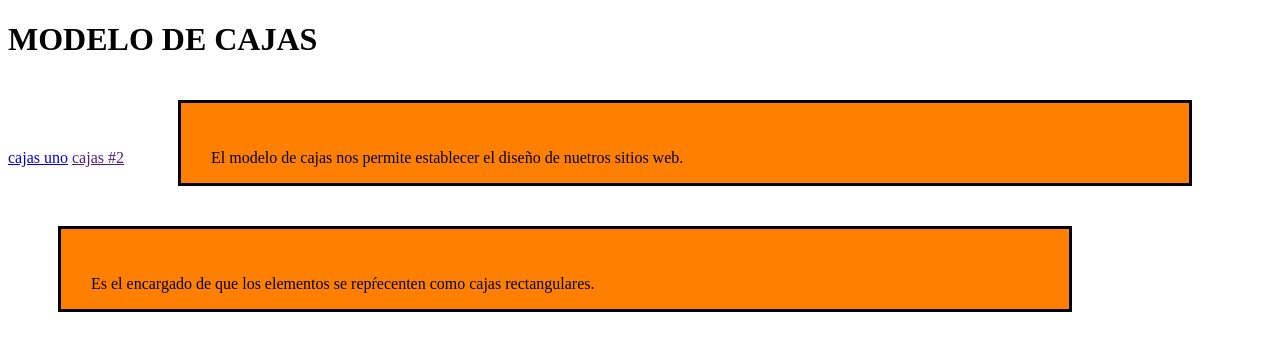
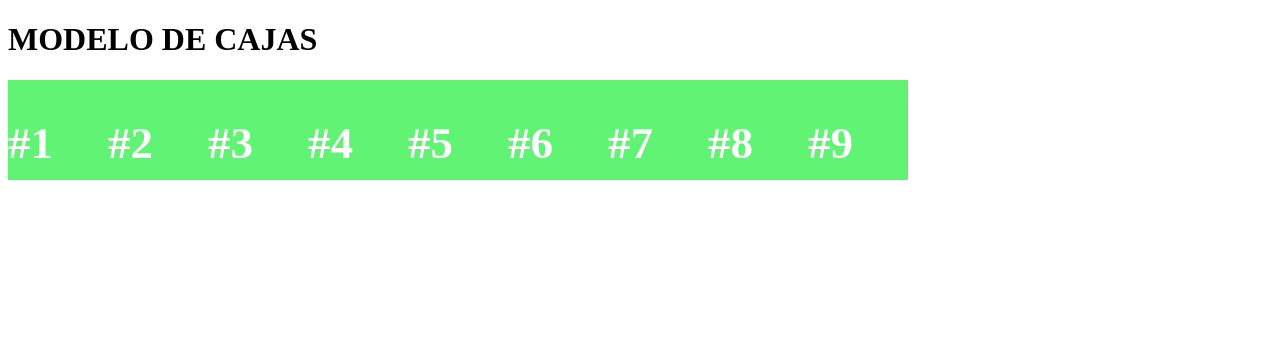
Before and after one commit to patriciohc/ejercicios, a plain HTML site: page pablo/1 index.html in a window 1280 px wide. Drawn offline with Linux system fonts and the light colour scheme.

Commit message:
Los 5 tipos de posicionamiento de cajas

```diff
--- a/pablo/1 index.html
+++ b/pablo/1 index.html
@@ -9,20 +9,41 @@
         <h1>MODELO DE CAJAS </h1>
         </header>
 
-         <a href="no se k" class="green" >cajas uno</a>
+         <div>
+            <h2>#1</h2>
+         </div>
 
-         <a href=>cajas #2</a>
-         <div>
-            <p> El modelo de cajas nos permite establecer el diseño de nuetros sitios web.</p>
+         <div class="caja">
+            <h2>#2</h2>
          </div>
 
          <div>
-             <p>Es el encargado de que los elementos se repŕecenten como cajas rectangulares.</p>
+            <h2>#3</h2>
          </div>
 
+         <div>
+            <h2>#4</h2>
+         </div>
 
+         <div>
+            <h2>#5</h2>
+         </div>
 
+         <div>
+            <h2>#6</h2>
+         </div>
 
+         <div>
+            <h2>#7</h2>
+         </div>
+
+         <div>
+            <h2>#8</h2>
+         </div>
+
+         <div>
+            <h2>#9</h2>
+         </div>
 
 
 
--- a/pablo/style.css
+++ b/pablo/style.css
@@ -1,9 +1,14 @@
 div{
-    width:75%;
-    height: 20px;
-    background:#ff8000;
-    margin:20px 50px;
-    padding:30px;
-    border:3px solid #000;
-    display:inline-block;
+    width: 100px;
+    height: 100px;
+    background: rgba(29, 238, 57, 0.7);
+    color:#fff;
+    font-size: 30px;
+    float: left;
+    }
+.caja{
+      position: static;
+
+
+
 }
```
